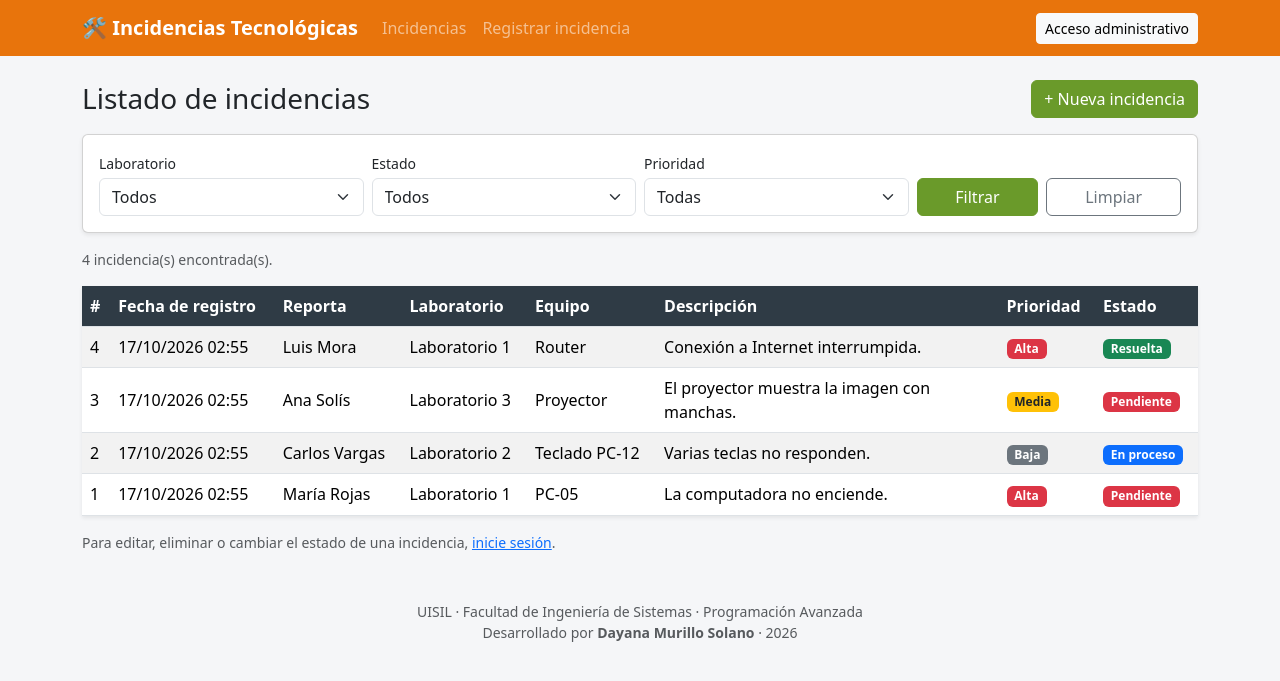
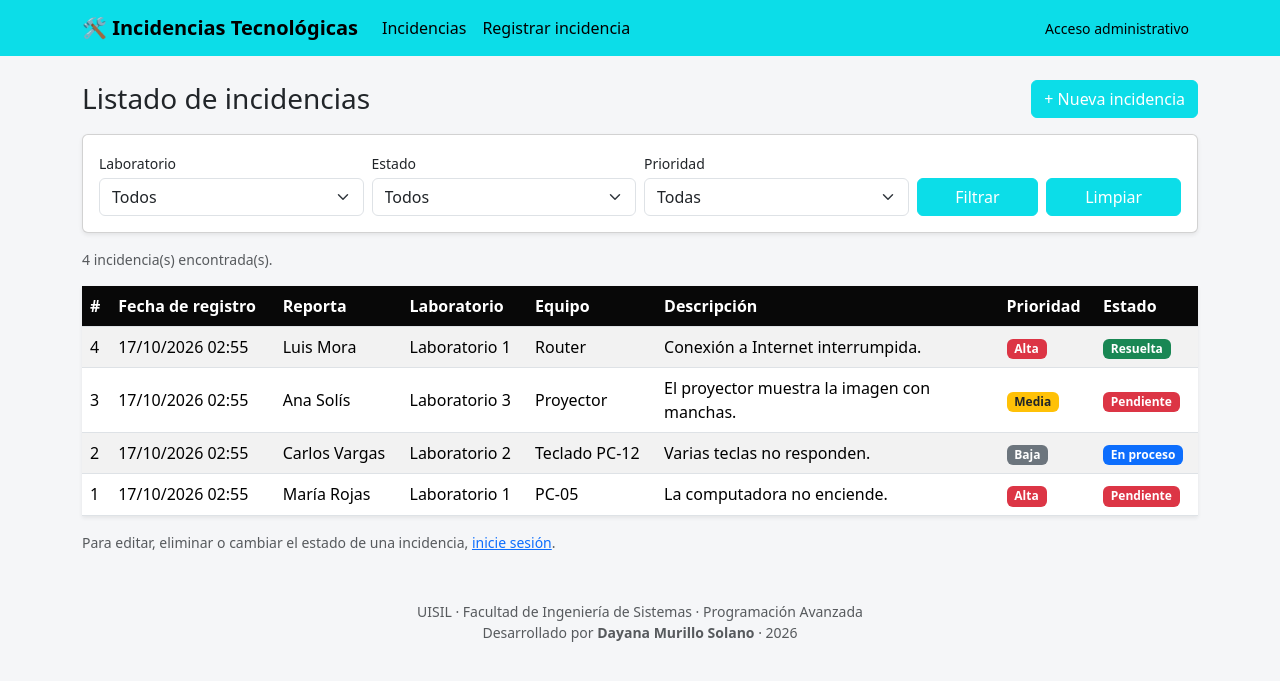
Before and after one commit to Dayana0303/gestion-incidencias-uisil, a PHP site: page / in a window 1280 px wide. Shown: the top 681 px of the page. Run offline with PHP 8.4, Linux system fonts and the light colour scheme; data comes from the database, SQL or seed files in the repository.

Commit message:
Cambio de colores y color de texto del menu

```diff
--- a/assets/css/style.css
+++ b/assets/css/style.css
@@ -1,35 +1,42 @@
 :root {
-  --uisil-orange: #e8740c;
-  --uisil-green: #6a9a2a;
+  --turquesa: #0cdde8;
+  --rosa: #dea9d9;
 }
 
 body {
   background: #f5f6f8;
 }
 
-.navbar-uisil {
-  background: var(--uisil-orange);
+.navbar {
+  background: var(--turquesa);
 }
 
-.btn-uisil {
-  background: var(--uisil-green);
-  border-color: var(--uisil-green);
+.navbar a {
+  color: #000000;
+  text-decoration: none;
+}
+
+
+
+.btn {
+  background: var(--turquesa);
+  border-color: var(--turquesa);
   color: #fff;
 }
-.btn-uisil:hover {
-  background: #587f20;
-  border-color: #587f20;
+.btn:hover {
+  background: var(--rosa);
+  border-color: var(--rosa);
   color: #fff;
 }
 
-.card-header-uisil {
-  background: var(--uisil-green);
+.card-header {
+  background: var(--turquesa);
   color: #fff;
   font-weight: 600;
 }
 
-.table-uisil th {
-  background: #2f3b45;
+.table th {
+  background: #080808;
   color: #fff;
   white-space: nowrap;
 }
```
